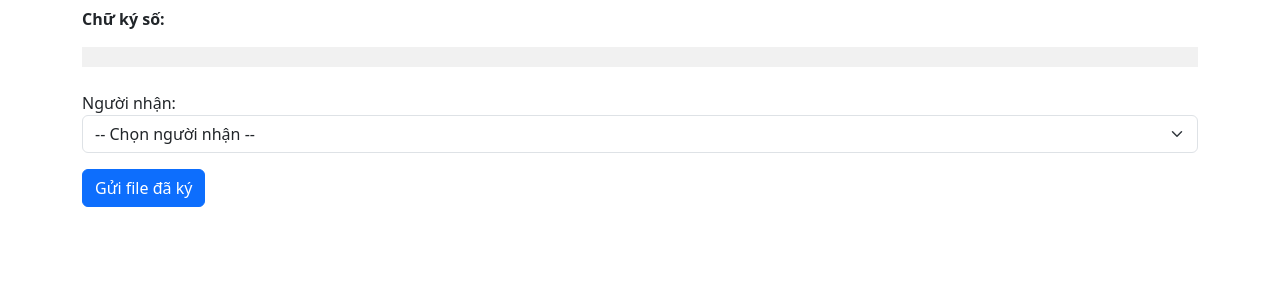
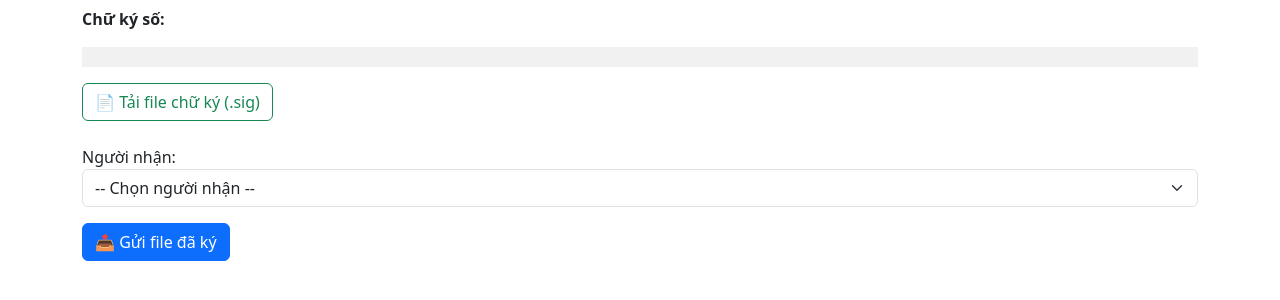
Before and after one commit to trongdong1605/trongdongkyso, a Flask app: template T/templates/confirmation.html in a window 1280 px wide. Shown: the part 132-432 px from the top of the page. Run offline with Flask 3, Linux system fonts and the light colour scheme; the template is opened without the code that fills it, so the values that code supplies are empty.

Commit message:
confirmation.html

```diff
--- a/T/templates/confirmation.html
+++ b/T/templates/confirmation.html
@@ -1,15 +1,30 @@
 <!DOCTYPE html>
 <html>
-<head><meta charset="UTF-8"><title>Xác nhận</title>
-<link href="https://cdn.jsdelivr.net/npm/bootstrap@5.3.3/dist/css/bootstrap.min.css" rel="stylesheet">
+<head>
+    <meta charset="UTF-8">
+    <title>Xác nhận</title>
+    <link href="https://cdn.jsdelivr.net/npm/bootstrap@5.3.3/dist/css/bootstrap.min.css" rel="stylesheet">
 </head>
 <body>
 <div class="container mt-5">
+    <!-- Nút quay lại -->
     <a href="javascript:history.back()" class="btn btn-secondary mb-3">← Quay lại</a>
+
     <h4>✅ Đã ký file: {{ filename }}</h4>
+
     <p><strong>Chữ ký số:</strong></p>
-    <div style="background: #f1f1f1; padding: 10px; font-family: monospace;">{{ signature }}</div>
+    <div style="background: #f1f1f1; padding: 10px; font-family: monospace;">
+        {{ signature }}
+    </div>
 
+    <!-- Nút tải file chữ ký -->
+    <a href="{{ url_for('download_signature', filename=filename + '.sig') }}"
+       class="btn btn-outline-success mt-3"
+       download>
+        📄 Tải file chữ ký (.sig)
+    </a>
+
+    <!-- Form gửi file đã ký -->
     <form action="/send_signed_file" method="post" class="mt-4">
         <input type="hidden" name="filename" value="{{ filename }}">
         <input type="hidden" name="signature" value="{{ signature }}">
@@ -22,9 +37,8 @@
                 <option value="Admin">Admin</option>
             </select>
         </div>
-        <button class="btn btn-primary">Gửi file đã ký</button>
+        <button class="btn btn-primary">📤 Gửi file đã ký</button>
     </form>
 </div>
 </body>
-
 </html>
```
